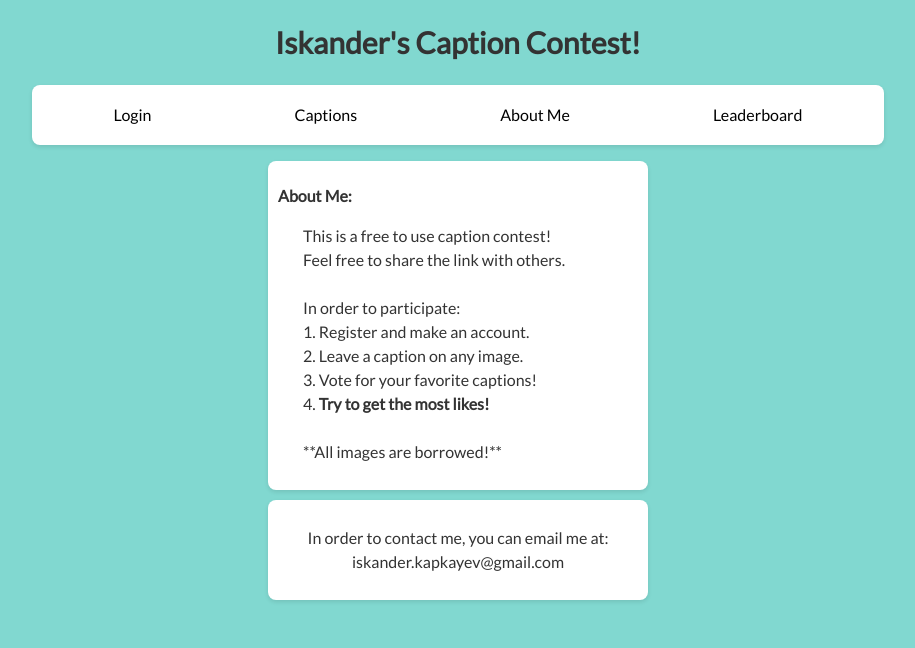
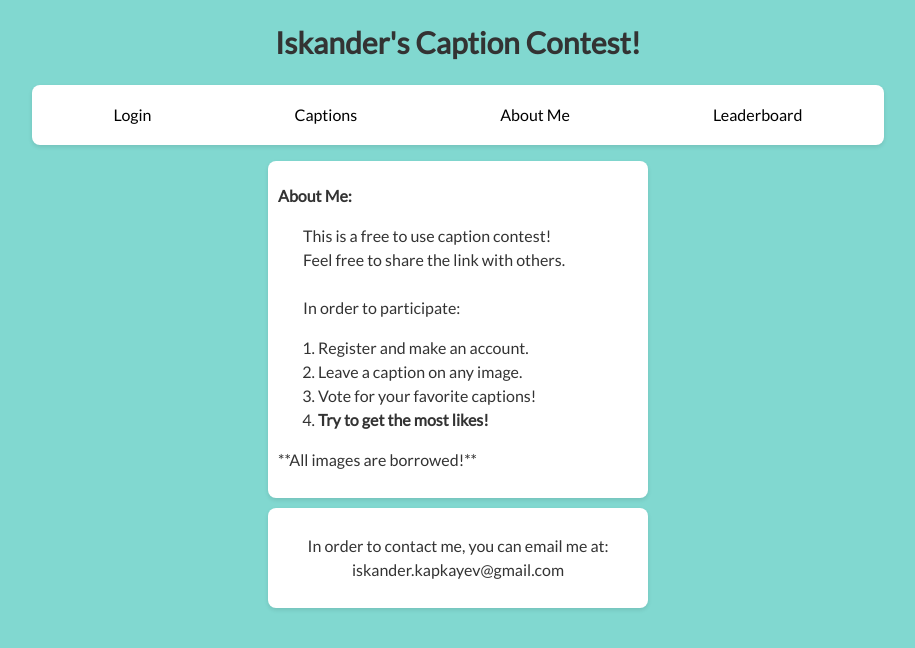
Before and after one commit to iskander-kapkayev/CC_Web_React, a React (Vite) app: page / in a window 1280 px wide. Both pictures are taken after a click on the item "About Me". Shown: the top 648 px of the page, without its empty margins (182-1097 px from the left). Built offline with nearby package versions, Linux system fonts and the light colour scheme.

Commit message:
cahnged to an ordered list

```diff
--- a/src/components/AboutMe.js
+++ b/src/components/AboutMe.js
@@ -13,13 +13,16 @@ function AboutMe() {
                     This is a free to use caption contest!<br/>
                     Feel free to share the link with others.<br/><br/>
                     In order to participate:<br/>
-                    {`\t`}1. Register and make an account.<br/>
-                    {`\t`}2. Leave a caption on any image.<br/>
-                    {`\t`}3. Vote for your favorite captions!<br/>
-                    {`\t`}4. <strong>Try to get the most likes!</strong><br/><br/>
+                </p>
 
-                    **All images are borrowed!**
-                </p>
+                <ol>
+                    <li>Register and make an account.</li>
+                    <li>Leave a caption on any image.</li>
+                    <li>Vote for your favorite captions!</li>
+                    <li><strong>Try to get the most likes!</strong></li>
+                </ol>
+
+                <p>**All images are borrowed!**</p>
             </div>
 
             <div className="contactcontainer">
```
